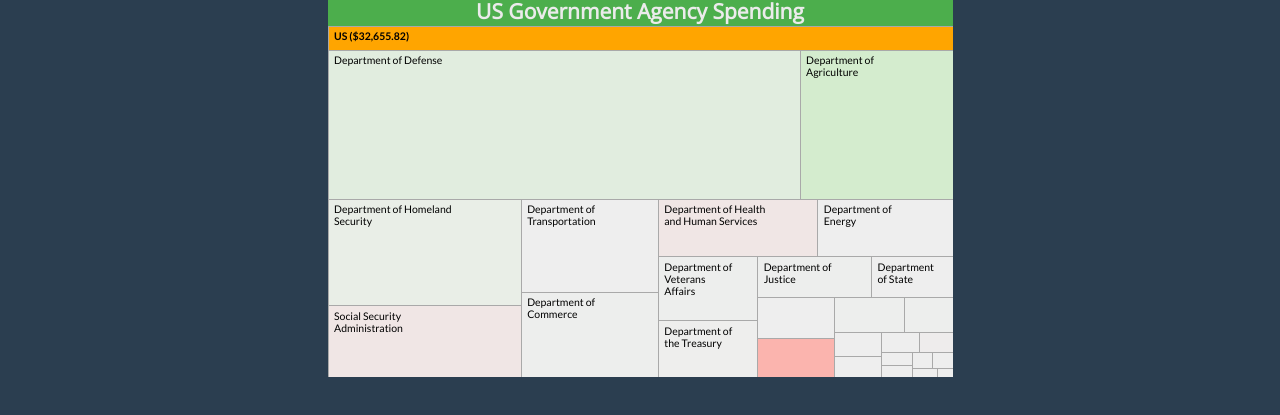
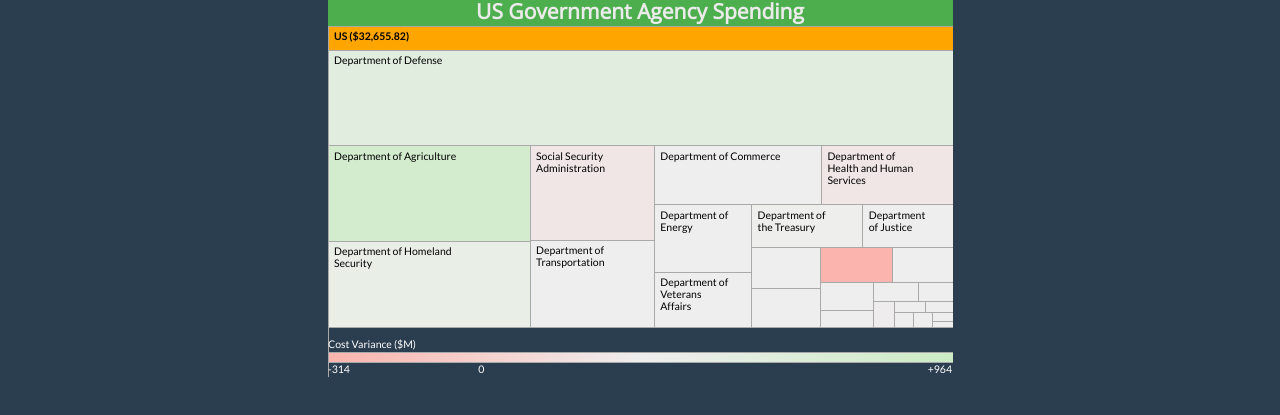
Before and after one commit to shakibbinhamid/odi-cw-1, a website: page www/visualisation-1.html in a window 1280 px wide. Shown: the part 47-462 px from the top of the page. Drawn offline with nearby package versions, Linux system fonts and the light colour scheme.

Commit message:
added axis legend

```diff
--- a/www/js/vis-1.js
+++ b/www/js/vis-1.js
@@ -1,12 +1,16 @@
 // ------------------------- inspired by http://bl.ocks.org/ganeshv/6a8e9ada3ab7f2d88022 -------------------------------
-
+d3.selection.prototype.first = function () { return d3.select(this[0][0]); };
+d3.selection.prototype.last = function () {
+    var last = this.size() - 1;
+    return d3.select(this[0][last]);
+};
 // Add a truncate function to the string object
 String.prototype.trunc = function(n){
     return this.substr(0, n - 1) + (this.length > n ? '&hellip;' : '');
 };
 
 var defaults = {
-    margin: {top: 24, right: 0, bottom: 0, left: 0},
+    margin: {top: 24, right: 0, bottom: 50, left: 0},
     rootname: "TOP",
     format: "$,.2f",
     title: "",
@@ -84,6 +88,7 @@
     layout(data);
     console.log(data);
     display(data);
+    colourLegend();
     // ----------------------------------- vis ended -------------------------------------------------------------------
 
     // ------------------------------------- all the definitions -------------------------------------------------------
@@ -297,6 +302,76 @@
             : d.key + " (" + formatNumber(d.projected_cost) + ")";
     }
 
+    /**
+     * Create a legend to describe the heatmap colours of the treemap
+     */
+    function colourLegend() {
+        // Create a group for the gradient colour legend
+        var cl = svg.append('g')
+            .attr("transform", "translate(0," + height + ")");
+
+        // Create a rectangle to position the elements on top of
+        cl.append("rect")
+            .attr("width", width + 20)
+            .attr("height", 55)
+            .style("fill", "#2b3e50");
+
+        cl.append("text")
+            .text("Cost Variance ($M)")
+            .attr("y", 10)
+            .attr("dy", '1em')
+            .style("fill", "#FFF");
+
+        var gradient = cl.append("defs").append("linearGradient")
+            .attr("id", 'gradient')
+            .attr("x1", "0%")
+            .attr("x2", "100%")
+            .attr("y1", "0%")
+            .attr("y2", "0%")
+            .attr("spreadMethod", "pad");
+
+        gradient.append("stop")
+            .attr("offset", "0%")
+            .attr("stop-color", treemapColour()(minVar))
+            .attr("stop-opacity", 1);
+
+        gradient.append("stop")
+            .attr("offset", "50%")
+            .attr("stop-color", treemapColour()(0))
+            .attr("stop-opacity", 1);
+
+        gradient.append("stop")
+            .attr("offset", "100%")
+            .attr("stop-color", treemapColour()(maxVar))
+            .attr("stop-opacity", 1);
+
+        cl.append("rect")
+            .attr("width", width)
+            .attr("height", 10)
+            .attr("y", 15)
+            .style("fill", "url(#gradient)")
+            .attr("transform", "translate(0,10)");
+
+        var xAxis = d3.svg.axis()
+            .scale(d3.scale.linear().domain([minVar, maxVar]).range([0, width - 1]))
+            .tickSize(0)
+            .tickFormat(function (d) {
+                return d ? d3.format("+,.0f")(d) : 0;
+            })
+            .tickValues([minVar, 0, maxVar]);
+
+        var labels = cl.append("g")
+            .classed("axis", true)
+            .attr("transform", "translate(0,35)")
+            .style("fill", "#fff")
+            .style("stroke", 0.5)
+            .call(xAxis)
+            .selectAll("text");
+
+        labels.first().style('text-anchor', 'start');
+        labels.last().style('text-anchor', 'end');
+    }
+
 }
 
 var nested;
--- a/www/style/main.css
+++ b/www/style/main.css
@@ -68,3 +68,13 @@
 .children:hover rect.child {
     fill: #bbb;
 }
+
+#treemap-container .axis {
+    stroke-width: 1px;
+    stroke: #000;
+    fill: none;
+}
+
+#treemap-container .axis text {
+    stroke-width: 1px;
+}
```
